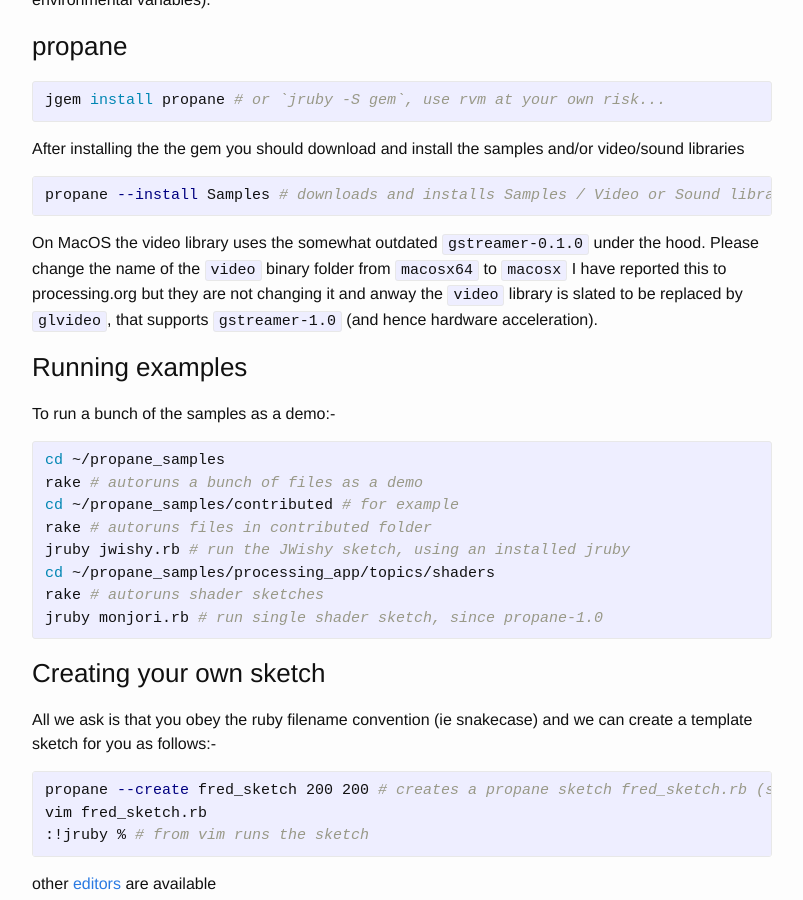
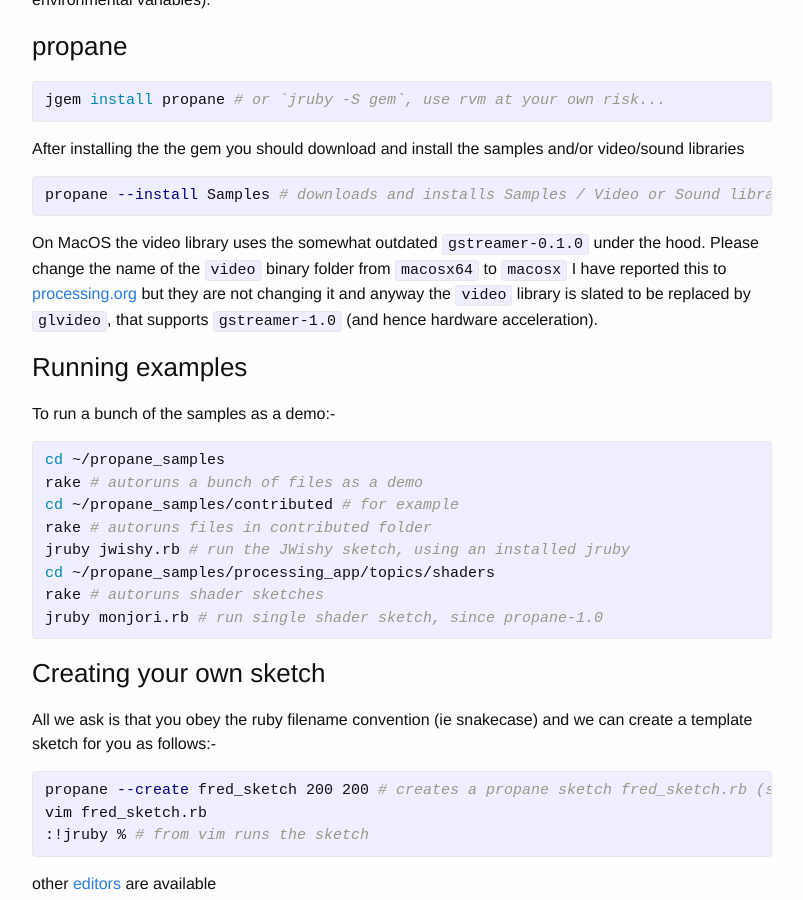
Before and after one commit to ruby-processing/propane, a Jekyll site: the page built from _posts/2015-11-21-getting.md, in a window 1280 px wide and 900 px high, scrolled down 1746 px. Shown: the whole window, without its empty margins (238-1041 px from the left). Built offline with Jekyll 4.4.1, drawn with Linux system fonts in a browser that asks for light colours.

Commit message:
if you can't win get even

```diff
--- a/_posts/2015-11-21-getting.md
+++ b/_posts/2015-11-21-getting.md
@@ -54,7 +54,7 @@
 propane --install Samples # downloads and installs Samples / Video or Sound libraries
 {% endhighlight %}
 
-On MacOS the video library uses the somewhat outdated `gstreamer-0.1.0` under the hood. Please change the name of the `video` binary folder from `macosx64` to `macosx` I have reported this to processing.org but they are not changing it and anway the `video` library is slated to be replaced by `glvideo`, that supports `gstreamer-1.0` (and hence hardware acceleration).
+On MacOS the video library uses the somewhat outdated `gstreamer-0.1.0` under the hood. Please change the name of the `video` binary folder from `macosx64` to `macosx` I have reported this to [processing.org][report] but they are not changing it and anyway the `video` library is slated to be replaced by `glvideo`, that supports `gstreamer-1.0` (and hence hardware acceleration).
 
 ### Running examples
 
```
Also changed, not shown: other parts of _posts/2015-11-21-getting.md (+1 -0 lines).
